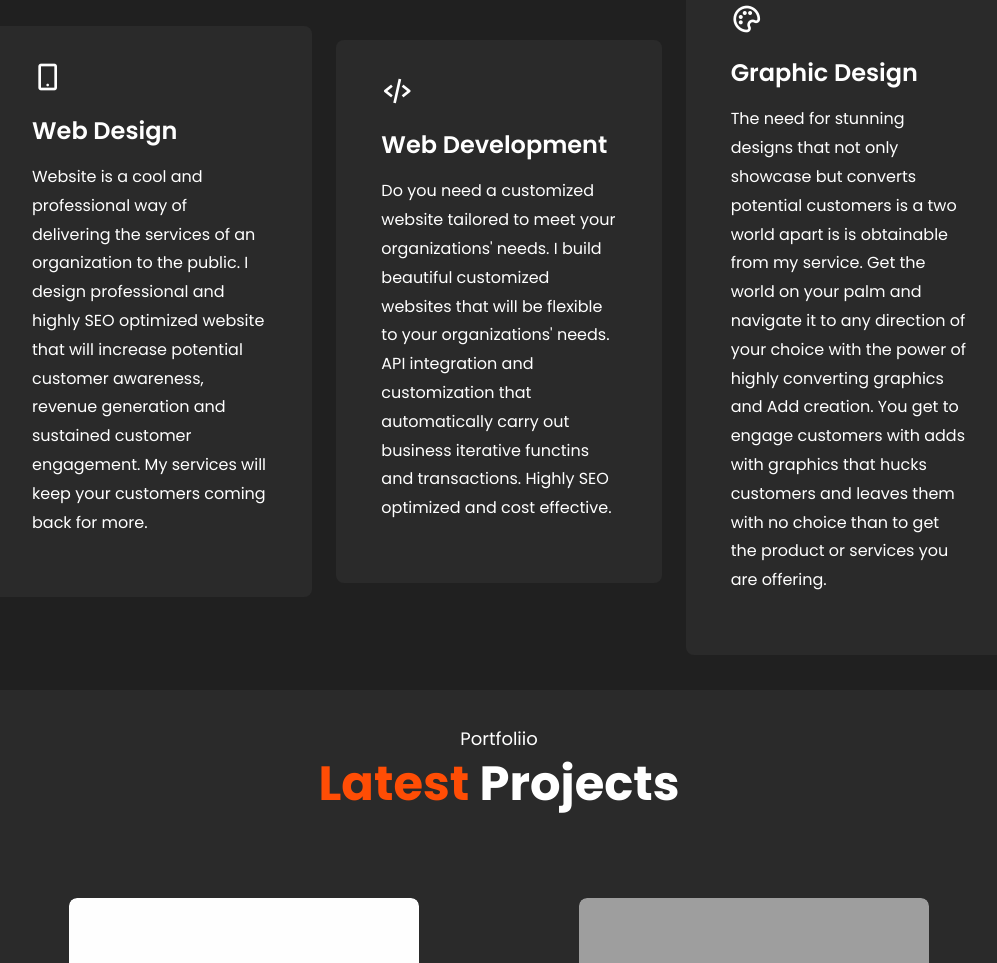
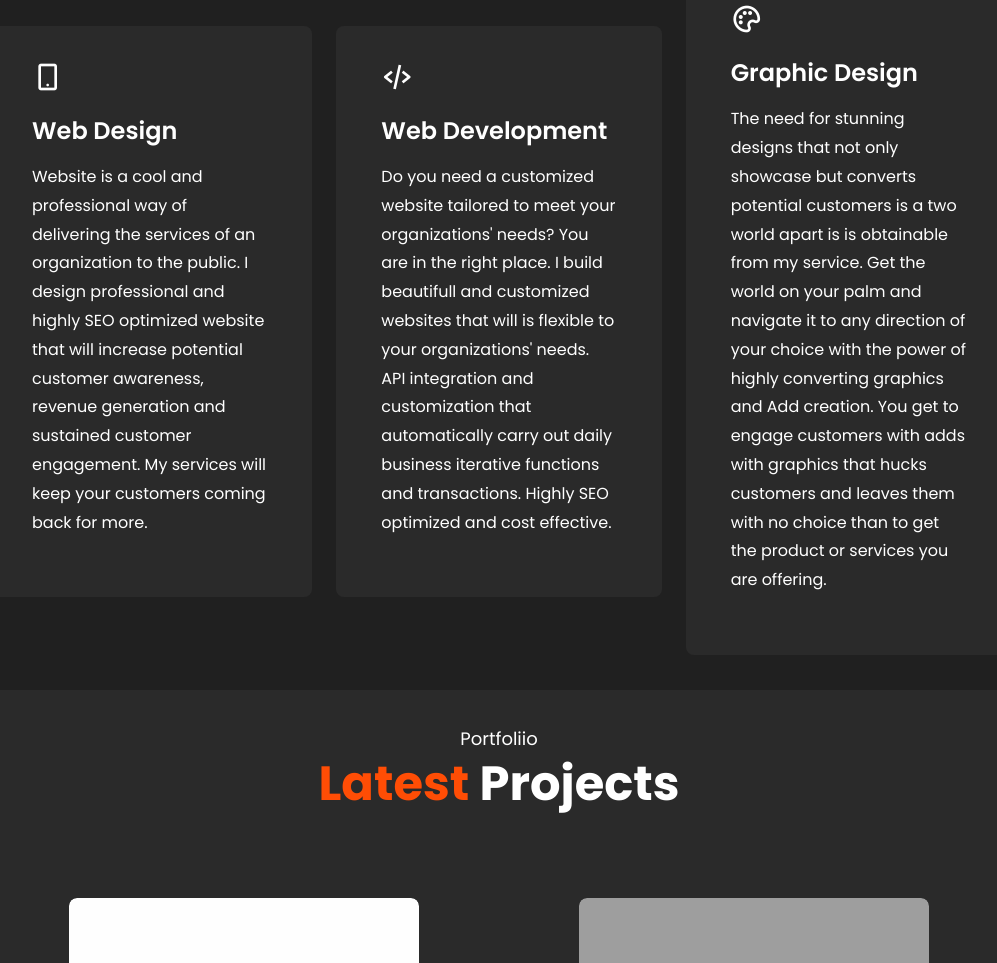
Before and after one commit to IgweEmmanuel/myportfolio, a plain HTML site: page index.html in a window 1280 px wide. Shown: the part 1468-2431 px from the top of the page, without its empty margins (141-1138 px from the left). Drawn offline with nearby package versions, Linux system fonts and the light colour scheme; grey boxes are pictures that could not be loaded.

Commit message:
Update index.html

```diff
--- a/index.html
+++ b/index.html
@@ -77,7 +77,7 @@
                     <i class='bx bx-code-alt'></i>
                 </div>
                 <h3>Web Development</h3>
-                <p> Do you need a customized website tailored to meet your organizations' needs. I build beautiful customized websites that will be flexible to your organizations' needs. API integration and customization that automatically carry out business iterative functins and transactions. Highly SEO optimized and cost effective.</p>
+                <p> Do you need a customized website tailored to meet your organizations' needs? You are in the right place. I build beautifull and customized websites that will is flexible to your organizations' needs. API integration and customization that automatically carry out daily business iterative functions and transactions. Highly SEO optimized and cost effective.</p>
                 <!-- <a href="#" class="read">Read More</a> -->
             </div>
 
```
